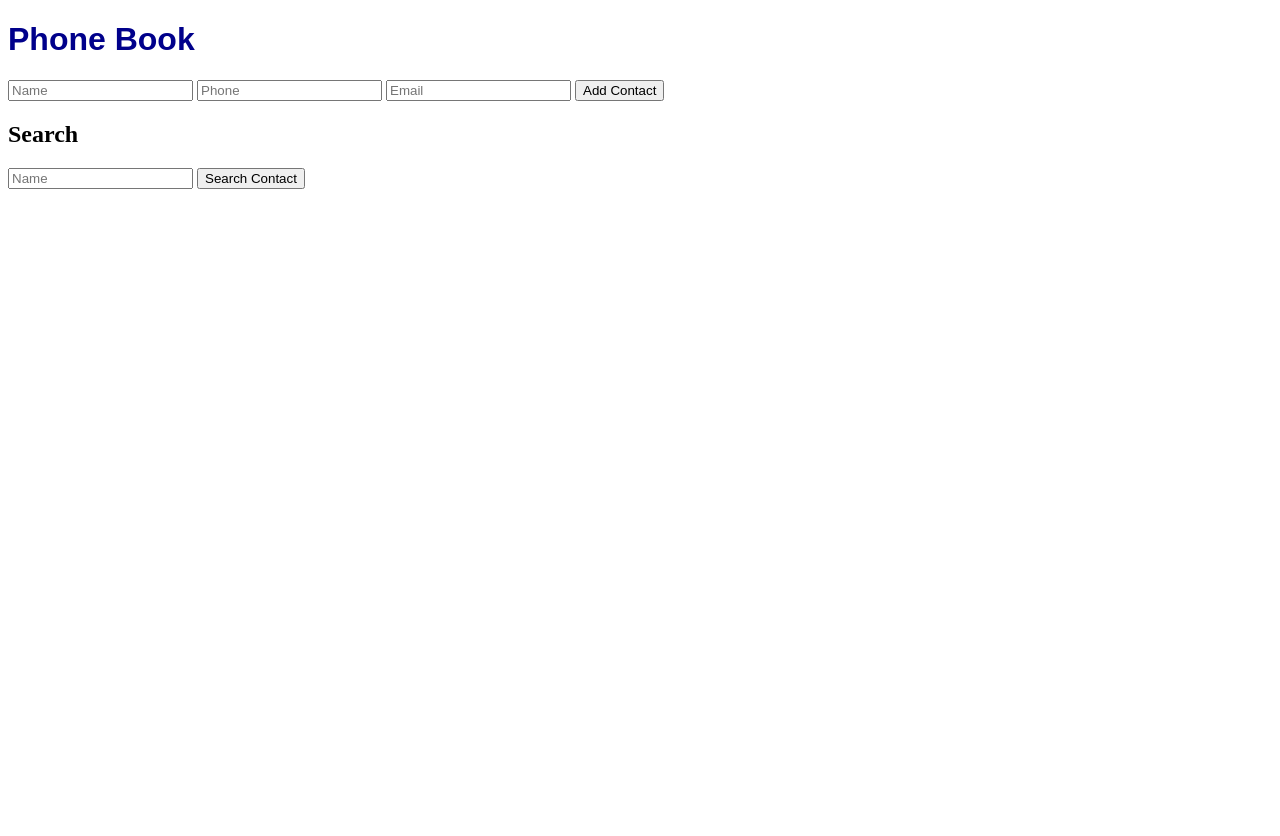
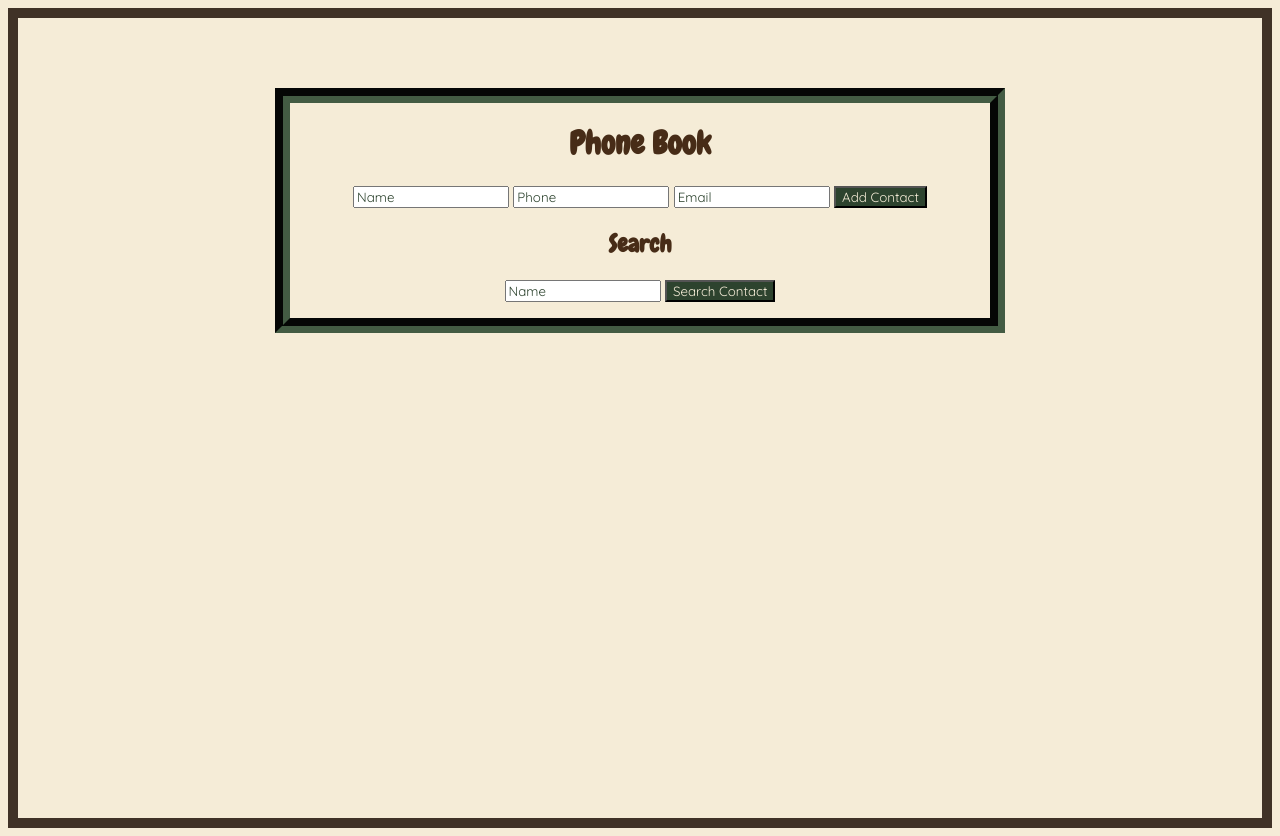
Before and after one commit to gisellemcneill/python-phone-book, a Flask app: page / in a window 1280 px wide. Before the commit the page ends 189 px from the top, so only its background shows below. Run offline with Flask 3, Linux system fonts and the light colour scheme.

Commit message:
Added CSS styling to the page

```diff
--- a/static/style.css
+++ b/static/style.css
@@ -1,8 +1,45 @@
+div{
+    max-width: 700px;
+    margin: 0 auto;
+    border: #435b43 15px groove;
+        margin-top: 70px;
+}
+
+body{
+    background-color: #F5ECD7;
+    color: #5b4f44;
+    font-family: 'Quicksand', sans-serif;
+    border:#403227 10px solid;
+        min-height: 100vh;
+}
 h1 {
-    color: darkblue;
-    font-family: Arial, sans-serif;
+    margin-top: 20px;
+    text-align: center;
+    color: #472c17;
+    font-family: 'Chewy', sans-serif;
+}
+
+h2 {
+    text-align: center;
+    color: #472c17;
+    font-family: 'Chewy', sans-serif;
 }
 
 li form {
     display: inline;
 }
+
+form{
+    text-align: center;
+}
+
+button{
+    background-color:rgb(45, 67, 46);
+    font-family: 'Quicksand', sans-serif;
+    color: #F5ECD7;
+}
+
+input, input::placeholder{
+    font-family: 'Quicksand', sans-serif;
+    color:rgb(45, 67, 46);
+}
--- a/templates/index.html
+++ b/templates/index.html
@@ -1,7 +1,14 @@
 <!DOCTYPE html>
+<div class = "book">
     <html>
         <head>
             <link rel = "stylesheet" href = "{{ url_for('static', filename = 'style.css') }}">
+
+            <link rel="preconnect" href="https://fonts.googleapis.com">
+            <link rel="preconnect" href="https://fonts.gstatic.com" crossorigin>
+            <link href="https://fonts.googleapis.com/css2?family=Quicksand:wght@300..700&display=swap" rel="stylesheet">
+
+            <link href="https://fonts.googleapis.com/css2?family=Chewy&family=Quicksand:wght@300..700&display=swap" rel="stylesheet">
         </head>
         <body>
             <h1>Phone Book</h1>
@@ -32,3 +39,4 @@
 
         </body>
     </html>
+</div>
```
Lines whose indentation alone changed are shown as unchanged.
